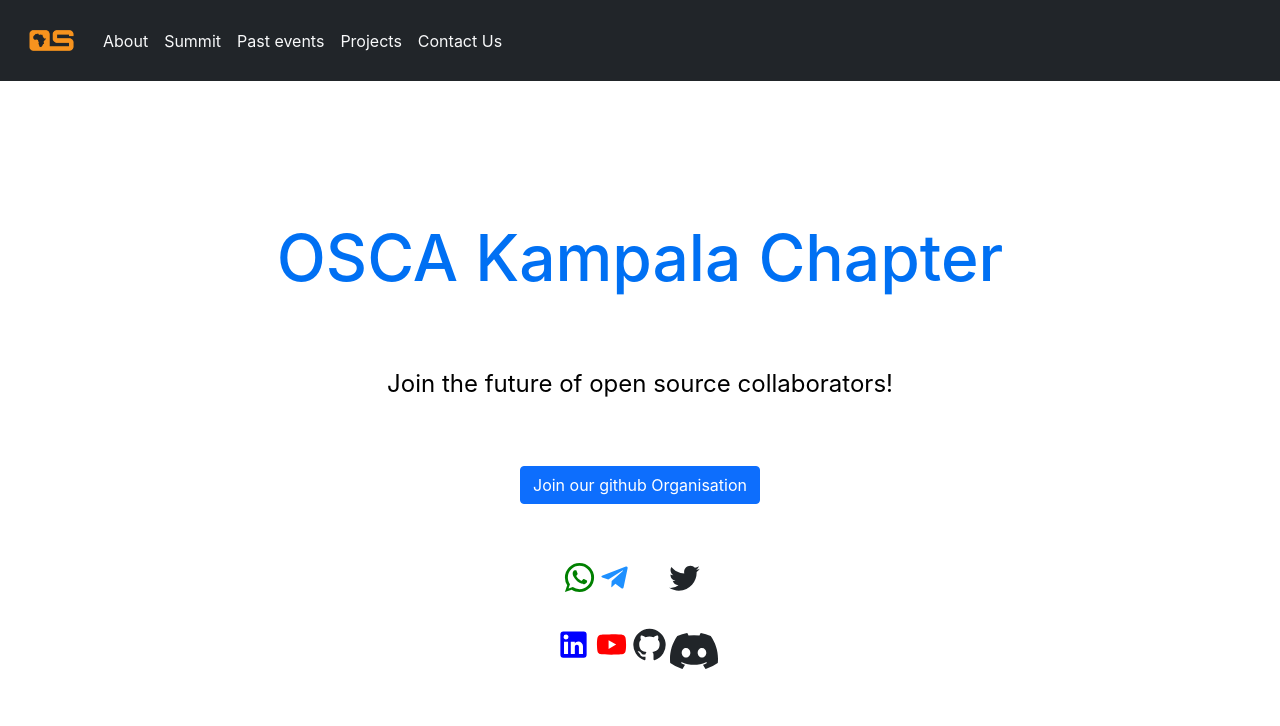
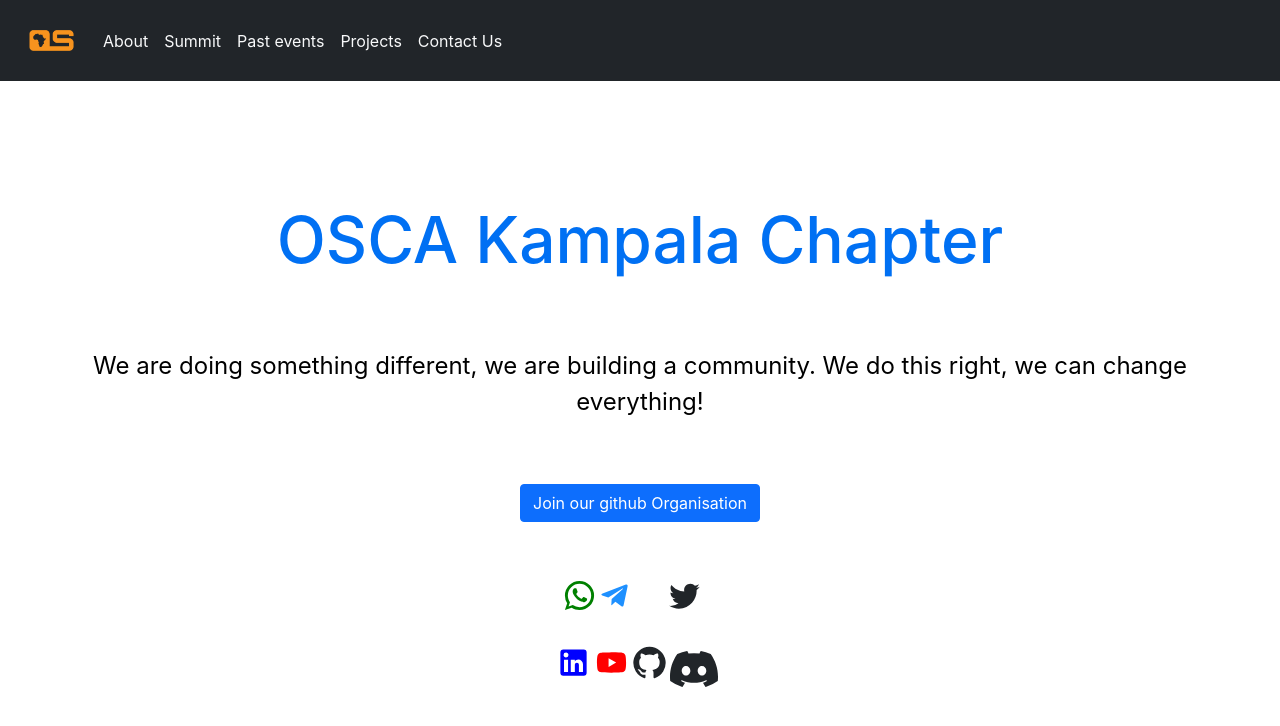
Before and after one commit to oscakampala/oscakampala.github.io, a Next.js app: page / in a window 1280 px wide. Shown: the top 726 px of the page. Built offline with nearby package versions, Linux system fonts and the light colour scheme.

Commit message:
Added catch phrase

```diff
--- a/components/HomeMain.js
+++ b/components/HomeMain.js
@@ -67,7 +67,7 @@ export const HomeMainComponent = () => {
       <br/> <br/>
 
       <p className="description" style={{color:'black'}} >
-        Join the  future of open source collaborators!
+        We are doing something different, we are building a community. We do this right, we can change everything!
       </p>
 
 
```
